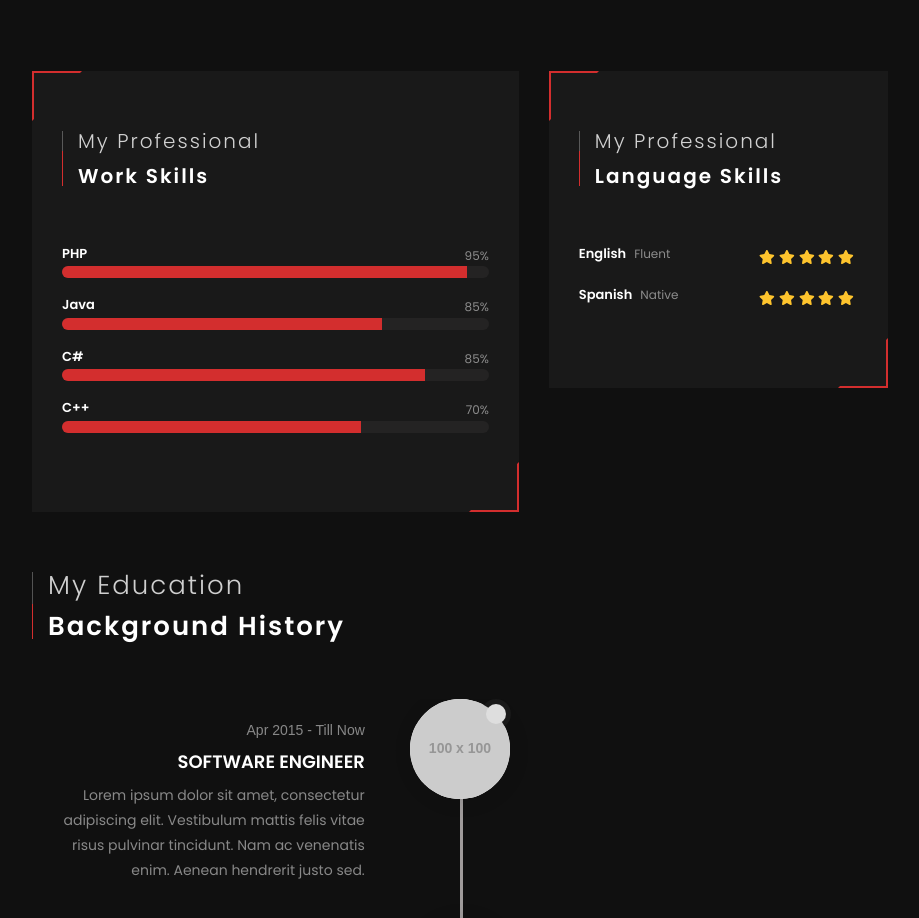
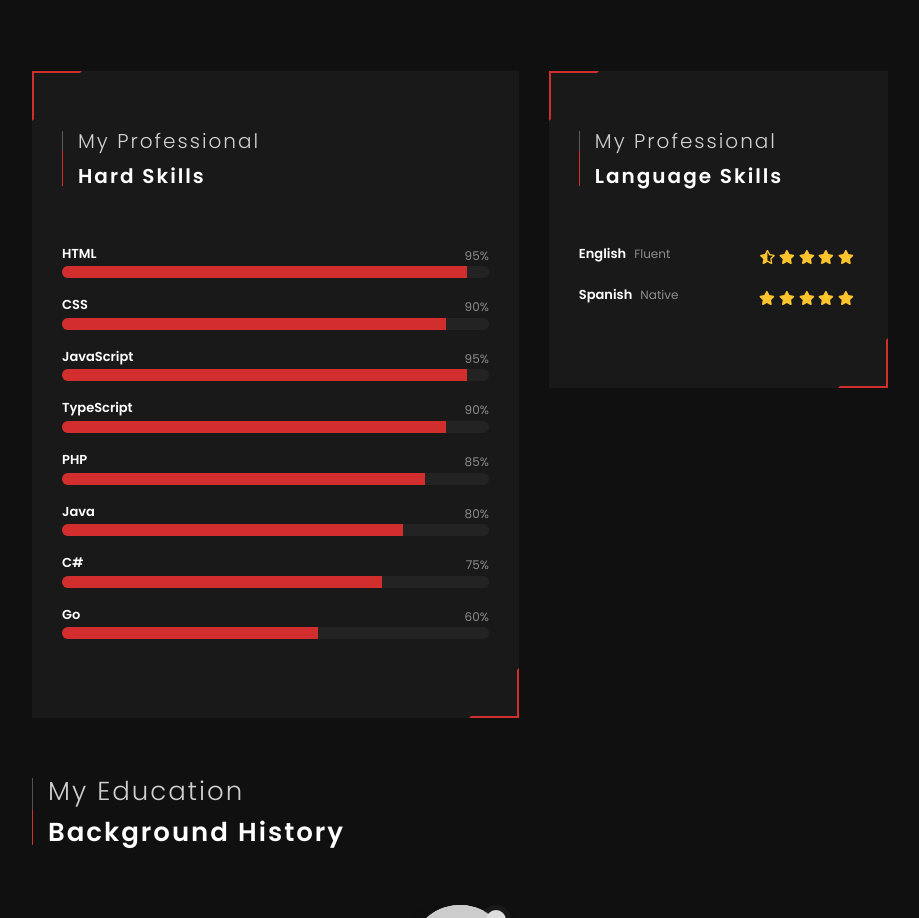
Before and after one commit to CarlosTolenk/ctolenk-website-next, a Next.js app: page /resume in a window 1280 px wide. Shown: the part 4123-5041 px from the top of the page, without its empty margins (322-1241 px from the left). Built offline with nearby package versions, Linux system fonts and the light colour scheme.

Commit message:
Release MVP - Add section Skills (Hard Skills)

```diff
--- /dev/null
+++ b/src/components/molecules/SkillProgressBarItem/SkillProgressBarItem.tsx
@@ -0,0 +1,20 @@
+import React from 'react'
+
+interface IProps {
+  name: string
+  percent: number
+}
+
+const SkillProgressBarItem = ({ name = '', percent = 0 }: IProps) => {
+  return (
+    <div className="skill-item">
+      <h4>{name}</h4>
+      <div className="progress">
+        <div className="progress-bar" style={{ width: `${percent}%` }} />
+      </div>
+      <span>{percent}%</span>
+    </div>
+  )
+}
+
+export default SkillProgressBarItem
--- /dev/null
+++ b/src/components/organisms/SkillProgressBar/SkillProgressBar.tsx
@@ -0,0 +1,19 @@
+import React from 'react'
+import SkillProgressBarItem from '../../molecules/SkillProgressBarItem/SkillProgressBarItem'
+
+const SkillProgressBar = () => {
+  return (
+    <div className="skills-items skills-progressbar">
+      <SkillProgressBarItem name={'HTML'} percent={95} />
+      <SkillProgressBarItem name={'CSS'} percent={90} />
+      <SkillProgressBarItem name={'JavaScript'} percent={95} />
+      <SkillProgressBarItem name={'TypeScript'} percent={90} />
+      <SkillProgressBarItem name={'PHP'} percent={85} />
+      <SkillProgressBarItem name={'Java'} percent={80} />
+      <SkillProgressBarItem name={'C#'} percent={75} />
+      <SkillProgressBarItem name={'Go'} percent={60} />
+    </div>
+  )
+}
+
+export default SkillProgressBar
--- a/src/componentsPage/Resumen/sections/Skills.tsx
+++ b/src/componentsPage/Resumen/sections/Skills.tsx
@@ -1,44 +1,16 @@
 import { FontAwesomeIcon } from '@fortawesome/react-fontawesome'
-import { faStar } from '@fortawesome/free-solid-svg-icons'
+import { faStar, faStarHalfAlt } from '@fortawesome/free-solid-svg-icons'
 import React from 'react'
 import TitleSection from '../../../components/molecules/TitleSection/TitleSection'
+import SkillProgressBar from '../../../components/organisms/SkillProgressBar/SkillProgressBar'
 
 const Skills = () => {
   return (
     <div className="row list-skills">
       <div className="col-md-7">
         <div className="special-block-bg">
-          <TitleSection title={'My Professional'} subtitle={'Work Skills'} />
-          <div className="skills-items skills-progressbar">
-            <div className="skill-item">
-              <h4>PHP</h4>
-              <div className="progress">
-                <div className="progress-bar" style={{ width: '95%' }} />
-              </div>
-              <span>95%</span>
-            </div>
-            <div className="skill-item">
-              <h4>Java</h4>
-              <div className="progress">
-                <div className="progress-bar" style={{ width: '75%' }} />
-              </div>
-              <span>85%</span>
-            </div>
-            <div className="skill-item">
-              <h4>C#</h4>
-              <div className="progress">
-                <div className="progress-bar" style={{ width: '85%' }} />
-              </div>
-              <span>85%</span>
-            </div>
-            <div className="skill-item">
-              <h4>C++</h4>
-              <div className="progress">
-                <div className="progress-bar" style={{ width: '70%' }} />
-              </div>
-              <span>70%</span>
-            </div>
-          </div>
+          <TitleSection title={'My Professional'} subtitle={'Hard Skills'} />
+          <SkillProgressBar />
         </div>
       </div>
 
@@ -59,7 +31,7 @@ const Skills = () => {
                     <FontAwesomeIcon
                       className="mr-1"
                       size={'1x'}
-                      icon={faStar}
+                      icon={faStarHalfAlt}
                     />
                   </i>
                 </li>
```
